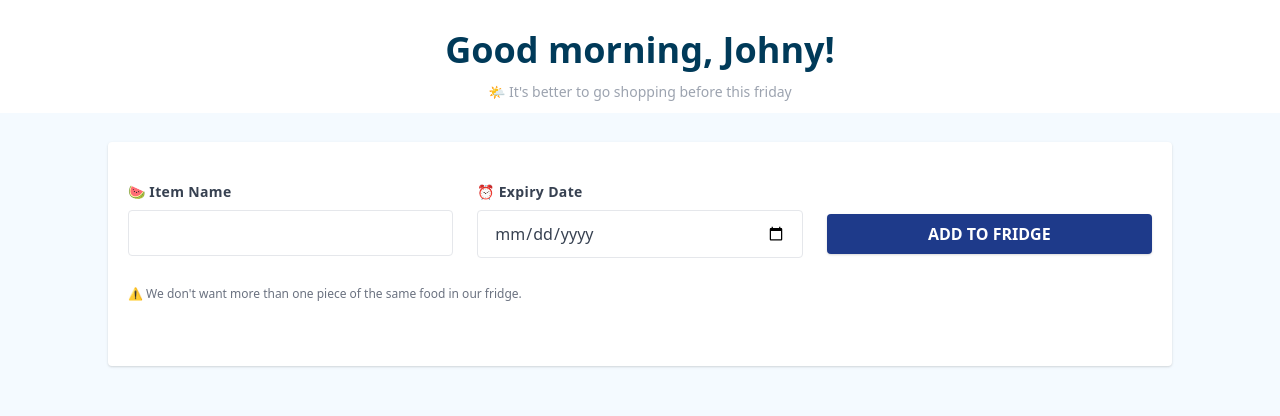
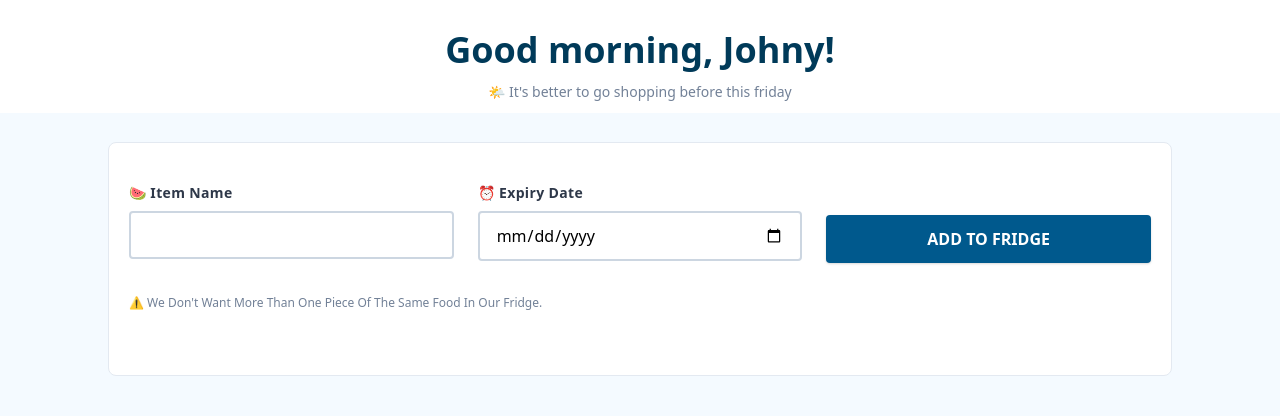
Before and after one commit to nu5rim3/fridget, a React (Create React App) app: page / in a window 1280 px wide. Shown: the part 207-623 px from the top of the page. Built offline with nearby package versions, Linux system fonts and the light colour scheme; no server answers.

Commit message:
updated ui

```diff
--- a/src/App.js
+++ b/src/App.js
@@ -1,5 +1,5 @@
 import React from "react";
-import logo from './img/logo.svg';
+import logo from './img/logo.png';
 import './App.scss';
 import Spinner from './components/spinner';
 import ListItem from './components/ListItem';
@@ -108,40 +108,40 @@ function App() {
               <img src={logo} alt="logo" className="Header__main--image h-1/3 w-36" />
             </div>
 
-            <div className="Header__title font-extrabold text-4xl header text-center pt-12">Good morning, Johny!</div>
+            <div className="Header__title font-extrabold text-4xl text-center pt-12">Good morning, Johny!</div>
             <div className="Header__subtitle font-medium text-sm text-gray-400 text-center pt-3 pb-10">🌤 It's better to go shopping before this friday</div>
           </div>
-          <form className="Card w-full bg-white border-gray-800 rounded shadow px-5 py-10" onSubmit={onSubmit}>
+          <form className="Card w-full bg-white px-5 py-10" onSubmit={onSubmit}>
             <div className="flex flex-wrap -mx-3 mb-6">
-              <div className="Card__input__name w-full md:w-1/3 px-3 mb-6 md:mb-0">
-                <label className="Card__input__label__name block tracking-wide text-gray-700 font-semibold mb-2 text-sm capitalize" htmlFor="grid-item-title">
+              <div className="w-full md:w-1/3 px-3 mb-6 md:mb-0">
+                <label className="Card__input__label Card__input__label--name block tracking-wide font-semibold mb-2 text-sm capitalize" htmlFor="grid-item-title">
                   🍉 Item Name
                 </label>
-                <input className="Card__input__name appearance-none block w-full bg-white text-gray-700 border border-gary-500 rounded py-3 px-4 mb-3 leading-tight focus:border-gary-900" id="grid-item-title" type="text" value={title} onChange={e => setTitle(e.target.value)} />
+                <input className="Card__input Card__input--name appearance-none block w-full py-3 px-4 mb-3 leading-tight focus:border-gary-900" id="grid-item-title" type="text" value={title} onChange={e => setTitle(e.target.value)} />
               </div>
               <div className="w-full md:w-1/3 px-3 mb-6 md:mb-0">
-                <label className="Card__input__label__expo block tracking-wide text-gray-700 font-semibold mb-2 text-sm capitalize" htmlFor="grid-exp-date">
+                <label className="Card__input__label Card__input__label--exp block tracking-wide  font-semibold mb-2 text-sm capitalize" htmlFor="grid-exp-date">
                   ⏰ Expiry Date
                 </label>
-                <input className="Card__input__exp appearance-none block w-full bg-white text-gray-700 border border-gary-500 rounded py-3 px-4 mb-3 leading-tight focus:border-gray-900" id="grid-exp-date" type="date" value={expiry} onChange={e => setExpiry(e.target.value)} />
+                <input className="Card__input Card__input--exp appearance-none block w-full py-3 px-4 mb-3 leading-tight focus:border-gray-900" id="grid-exp-date" type="date" value={expiry} onChange={e => setExpiry(e.target.value)} />
               </div>
               <div className="w-full md:w-1/3 px-3 mb-6 md:mb-0 py-8">
                 {update ?
                   <div>
-                    <button className="Card__button w-full bg-green-900 hover:shadow-xl text-white font-bold py-2 px-12 rounded shadow" type="submit" >
+                    <button className="Card__button Card__button--secondary w-full hover:shadow-xl text-white font-bold py-3 px-12 rounded shadow" type="submit" >
                       ITEM UPDATE
                     </button>
-                    <button className="Card__button w-full bg-blue-900 hover:shadow-xl text-white font-bold py-2 px-12 rounded shadow mt-4" onClick={() => setUpdate(false)} >
+                    <button className="Card__button Card__button--primary w-full hover:shadow-xl text-white font-bold py-3 px-12 rounded shadow mt-4" onClick={() => setUpdate(false)} >
                       ADD NEW
                     </button>
                   </div>
                   :
-                  <button className="Card__button w-full bg-blue-900 hover:shadow-xl text-white font-bold py-2 px-12 rounded shadow" type="submit" >
+                  <button className="Card__button Card__button--primary w-full hover:shadow-xl text-white font-bold py-3 px-12 rounded shadow" type="submit" >
                     ADD TO FRIDGE
                   </button>
                 }
               </div>
-              <p className="Card__infor text-gray-500 text-xs px-3">⚠️ We don't want more than one piece of the same food in our fridge.</p>
+              <p className="Card__infor capitalize text-xs px-3">⚠️ We don't want more than one piece of the same food in our fridge.</p>
             </div>
           </form>
 
--- a/src/App.scss
+++ b/src/App.scss
@@ -1,20 +1,102 @@
-$primary : #003A59;
+$blue-400 : #003A59;
+$blue-300 : #00598D;
+$green-300 : #064e3b;
 
-html, body {
-    height: 80vh !important;
-    margin: 0;
-    background: #F4FAFF ;
+html,
+body {
+  height: 100vh !important;
+  margin: 0;
+  background: #F4FAFF;
+}
+
+.App {
+  background: linear-gradient(180deg, #ffffff 50%, #F4FAFF 50%);
+  height: 80vh !important;
+}
+
+.Header__title {
+  color: $blue-400;
+}
+
+.Header__subtitle {
+  color: #728197;
+}
+
+.Card {
+  background: #FFFFFF;
+  border: 1px solid #E3E9F1;
+  box-sizing: border-box;
+  border-radius: 8px;
+
+  &__input {
+    background: #FFFFFF;
+    border: 2px solid #CCD6E1;
+    box-sizing: border-box;
+    border-radius: 4px;
+
+    &:focus {
+      border: 2px solid $blue-300;
+    }
+
+    &__label {
+      color: #2E3849;
+    }
   }
 
-.header {
-    color: $primary;
-}
-.App {
-    background: linear-gradient(180deg, #ffffff 50%, #F4FAFF 50%);
-    height:80vh !important;
+  &__infor {
+    color: #728197;
   }
 
-//   .list
-//       &__item {
-//           color: #754311;
-//       }
+  &__button {
+    border-radius: 4px;
+
+    &--primary {
+      background: $blue-300;
+    }
+
+    &--secondary {
+      background: $green-300;
+    }
+  }
+}
+
+.List {
+
+  &__count {
+    color: #2E3849;
+  }
+
+  &__item {
+    background: #FFFFFF;
+    border: 1px solid #EEF3F8;
+    box-sizing: border-box;
+    border-radius: 4px;
+
+    &__name {
+      color: #2E3849;
+    }
+
+    &__exp {
+      color: #728197;
+    }
+
+    &__label {
+      border-radius: 22px;
+
+      &--exp {
+        background: #FFEBEB;
+        color: #752B2B;
+      }
+
+      &--healthy {
+        background: #DBFFE6;
+        color: #23553E;
+      }
+
+      &--expsoon {
+        background: #FFFDCC;
+        color: #754311;
+      }
+    }
+  }
+}
--- a/src/components/ListItem.js
+++ b/src/components/ListItem.js
@@ -15,15 +15,15 @@ const ListItem = (props) => {
             days = end.diff(now, 'days');
         if (days <= 0) {
             return (
-                <div className="List__item--exp col-span-1 font-semibold text-red-500 text-xs bg-red-200 rounded-xl text-center p-1">Expired</div>
+                <div className="List__item__label List__item__label--exp font-semibold text-xs text-center p-1 w-32">Expired</div>
             )
         } else if (days <= 30) {
             return (
-                <div className="List__item--expsoon col-span-1 font-semibold text-yellow-500 text-xs bg-yellow-200 rounded-xl text-center p-1">Expiring soon</div>
+                <div className="List__item__label List__item__label--expsoon font-semibold text-xs text-center p-1 w-32">Expiring soon</div>
             )
         } else {
             return (
-                <div className="List__item--healty col-span-1 font-semibold text-green-500 text-xs bg-green-200 rounded-xl text-center p-1">Healty</div>
+                <div className="List__item__label List__item__label--healthy font-semibold text-xs text-center p-1 w-32">Healthy</div>
             )
         }
 
@@ -31,11 +31,12 @@ const ListItem = (props) => {
 
     const renderList = props.data.map((item) => {
         return (
-            <div className="List__item grid grid-cols-8 gap-4 bg-white border border-gray-300 shadow rounded-md p-4 w-full mx-auto my-2 items-center cursor-pointer" key={item._id} onClick={() => props.updateListItem(item)}>
-                <div className="List__item__name col-span-2 font-semibold">{item.title}</div>
-                <div className="List__item__exp col-span-4 font-semibold text-gray-400 text-xs p-1">Expiry date —  {item.expiry}</div>
+            <div className="List__item grid grid-cols-8 gap-4 bg-white p-4 w-full mx-auto my-3 items-center cursor-pointer" key={item._id} onClick={() => props.updateListItem(item)}>
+                <div className="List__item__name col-span-1 font-semibold capitalize">{item.title}</div>
+                <div className="List__item__exp col-span-4 font-semibold text-xs p-1 sm:col-span-5">Expiry date —  {item.expiry}</div>
+                <div className="col-span-2 sm:col-span-1 flex justify-end">
                 {renderLabel(item.expiry)}
-
+                </div>
                 <div className="col-span-1">
                     <div className="List__item__button flex justify-end">
                         <button
@@ -54,7 +55,7 @@ const ListItem = (props) => {
 
     return (
         <div className="List mt-10">
-            <div className="text-right font-semibold">Total item &#8212; {(props.data.length.toString().length < 2) ? "0" + props.data.length : props.data.length }</div>
+            <div className="List__count text-right font-semibold">Total item &#8212; {(props.data.length.toString().length < 2) ? "0" + props.data.length : props.data.length }</div>
             {renderList}
         </div>
     );
```
Also changed, not shown: src/img/logo.png (added).
